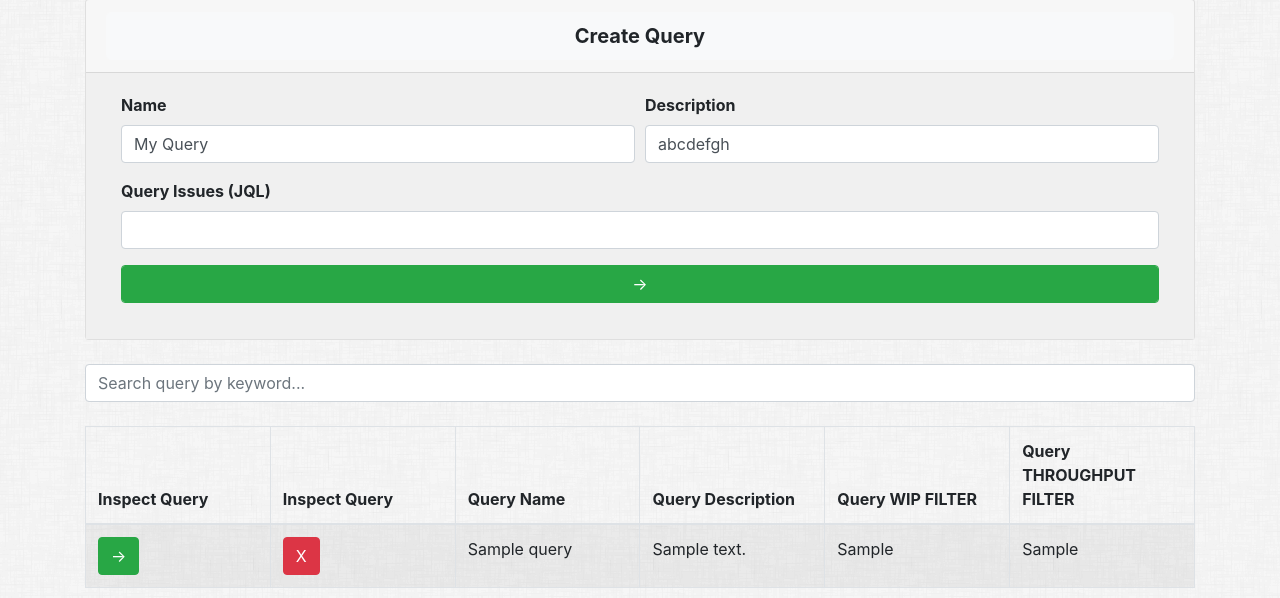
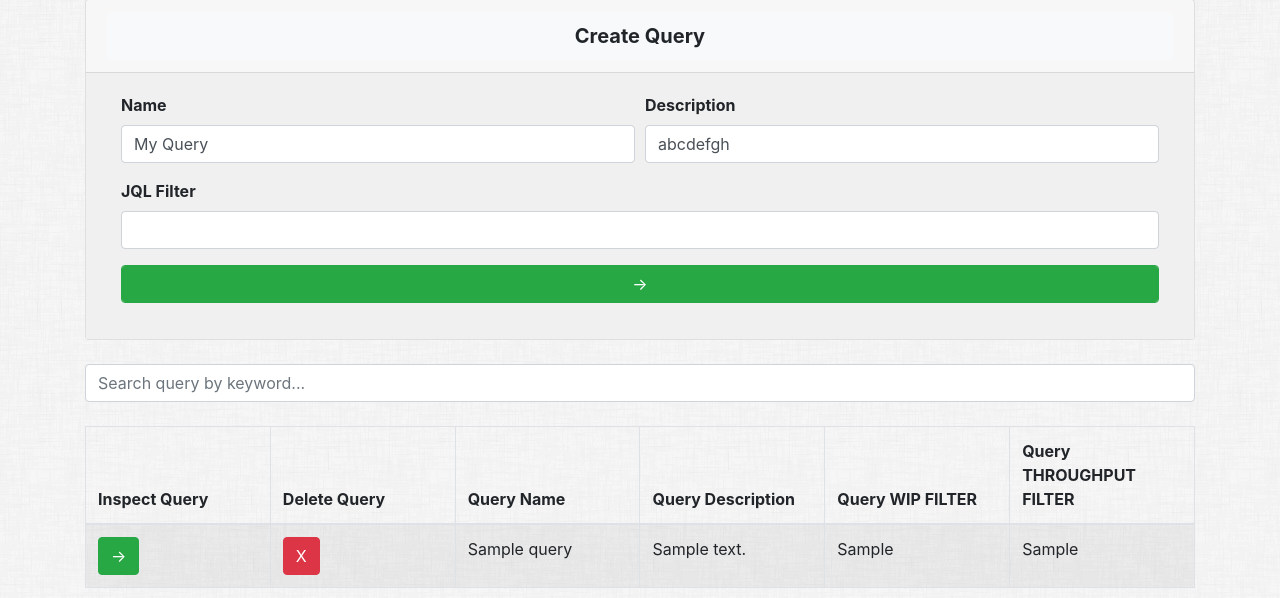
Before and after one commit to msm416/4castinate, a Django app: page /forecast/ in a window 1280 px wide. Shown: the part 161-759 px from the top of the page. Run offline with Django 3.2, Linux system fonts and the light colour scheme; tables that the repository leaves empty hold one stand-in row (values such as "Sample post"); some libraries are stand-ins or nearby versions.

Commit message:
Fix grammar typo.

```diff
--- a/forecast/templates/forecast/index.html
+++ b/forecast/templates/forecast/index.html
@@ -34,7 +34,7 @@
                             </div>
                             <div class="form-row">
                                 <div class="form-group col-md-12">
-                                    <label for="filter"> <b> Query Issues (JQL) </b></label>
+                                    <label for="filter"> <b> JQL Filter </b></label>
                                     <input type="text" name="filter" class="form-control" id="filter" value="">
                                 </div>
                             </div>
@@ -56,7 +56,7 @@
         <thead>
         <tr>
             <th>Inspect Query</th>
-            <th>Inspect Query</th>
+            <th>Delete Query</th>
             <th>Query Name</th>
             <th>Query Description</th>
             <th>Query WIP FILTER</th>
```
